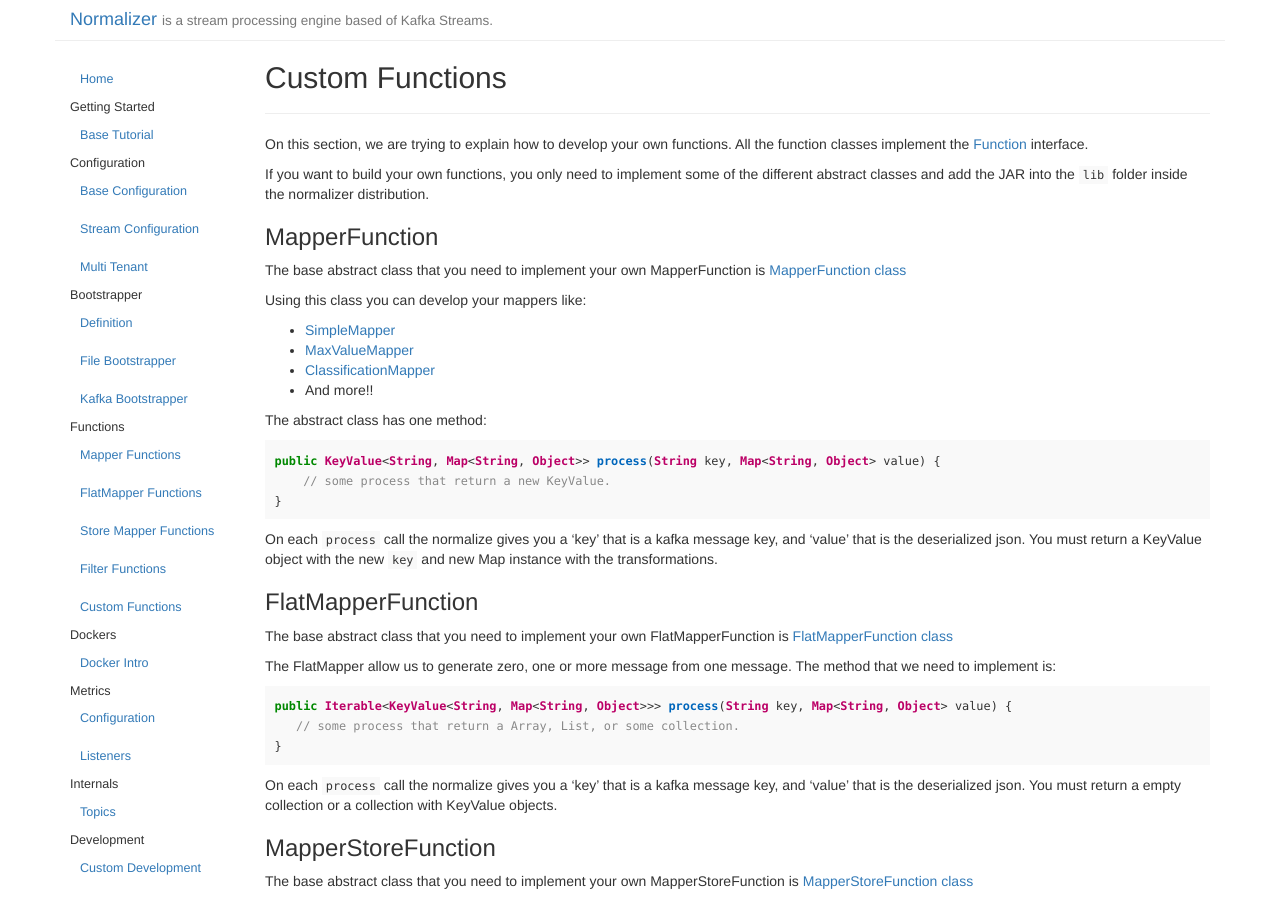
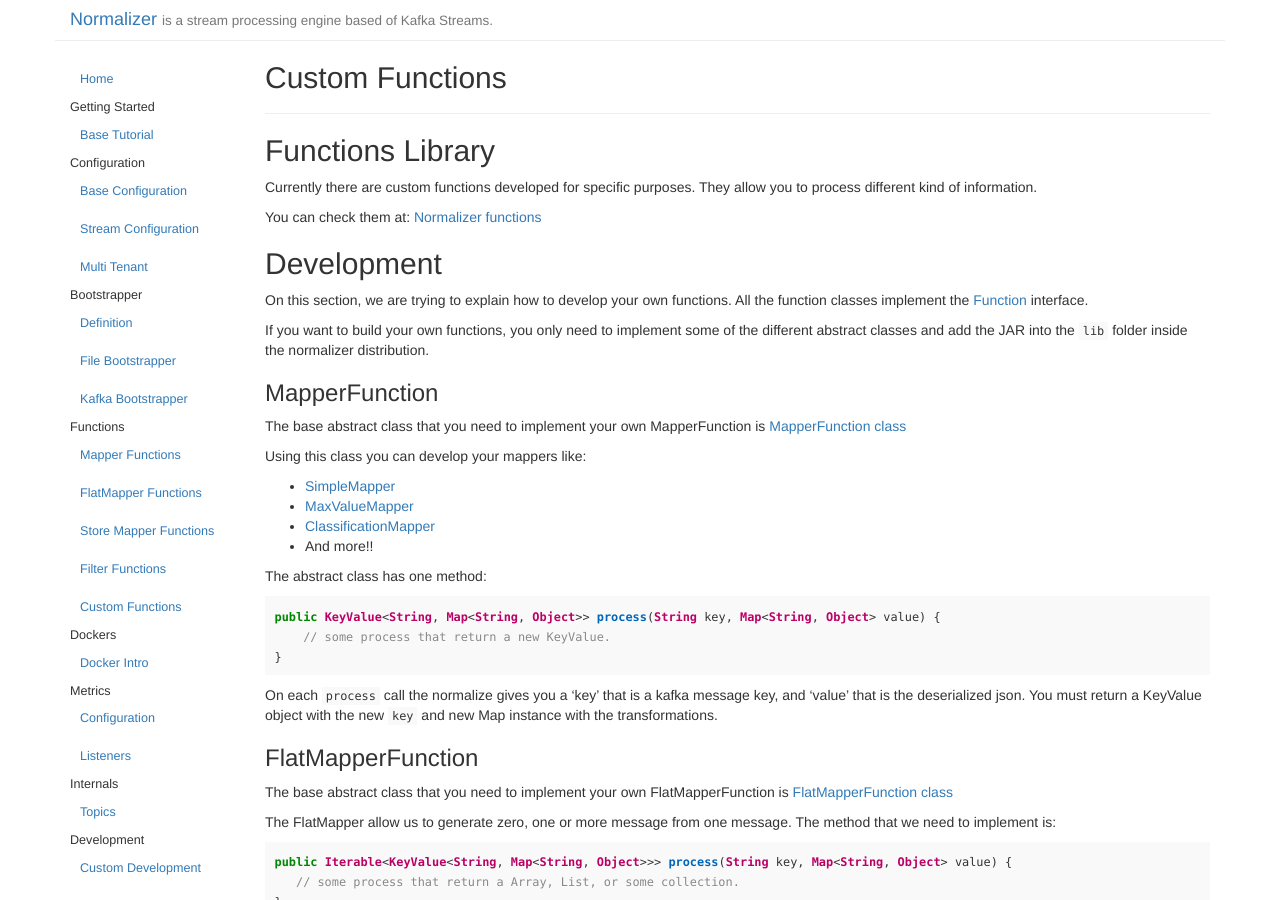
Before and after one commit to andresgomezfrr/normalizer, a Jekyll site: the page built from docs/_posts/2017-02-14-custom-functions.md, in a window 1280 px wide and 900 px high. Built offline with Jekyll 4.4.1, drawn with Linux system fonts in a browser that asks for light colours.

Commit message:
WIZZIE-421 Generate installation normalizer-functions documentation
* WIZZIE-421 Generate installation normalizer-functions documentation

* Remove typo at custom-functions

* Add functions library section first

```diff
--- a/docs/_posts/2017-02-14-custom-functions.md
+++ b/docs/_posts/2017-02-14-custom-functions.md
@@ -5,6 +5,15 @@ category: funcs
 date: 2017-02-14 12:58:52
 order: 5
 ---
+
+## Functions Library
+
+Currently there are custom functions developed for specific purposes. They allow you to process different kind of information.
+
+You can check them at: [Normalizer functions](http://wizzie.io/normalizer-functions/)
+
+
+## Development
 
 On this section, we are trying to explain how to develop your own functions.
 All the function classes implement the [Function](https://github.com/wizzie-io/normalizer/blob/master/service/src/main/java/io/wizzie/ks/normalizer/funcs/Function.java) interface.
```
Also changed, not shown: docs/_posts/2017-02-17-custom-development.md (+2 -2 lines).
